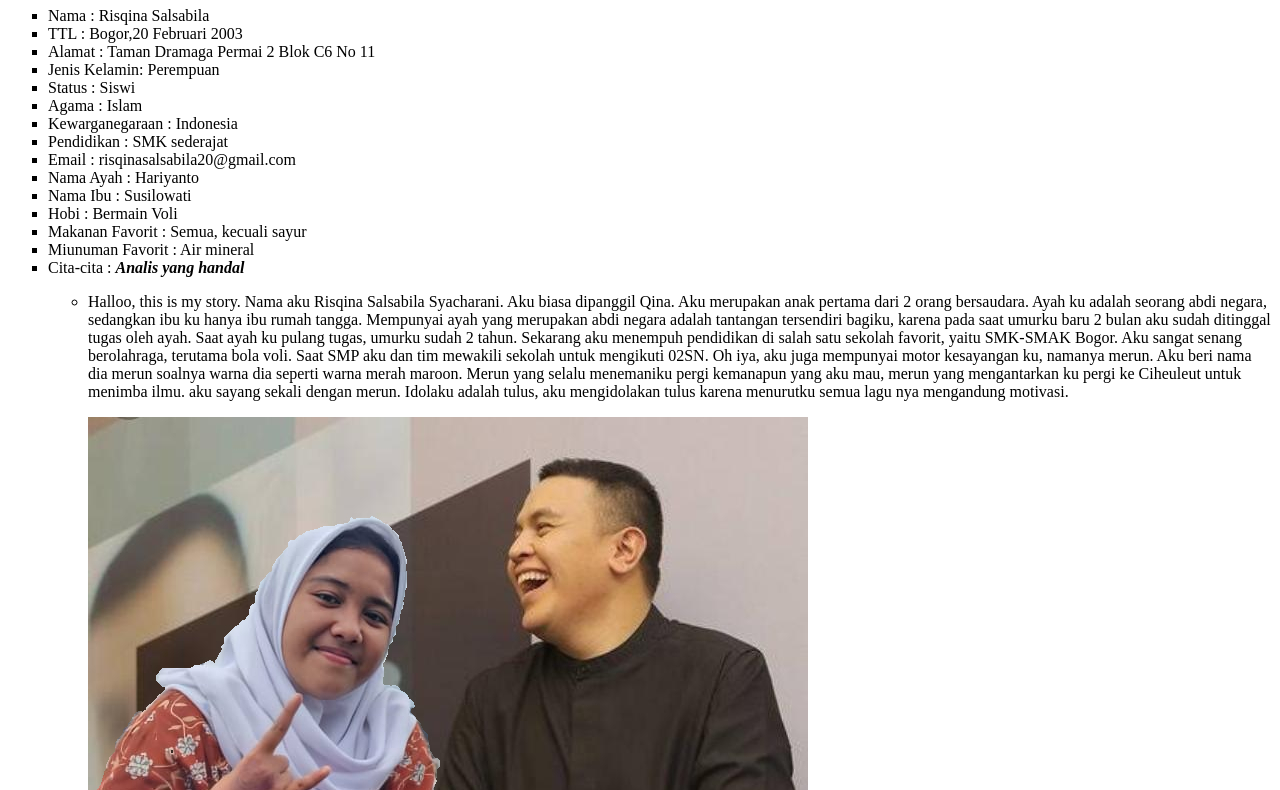
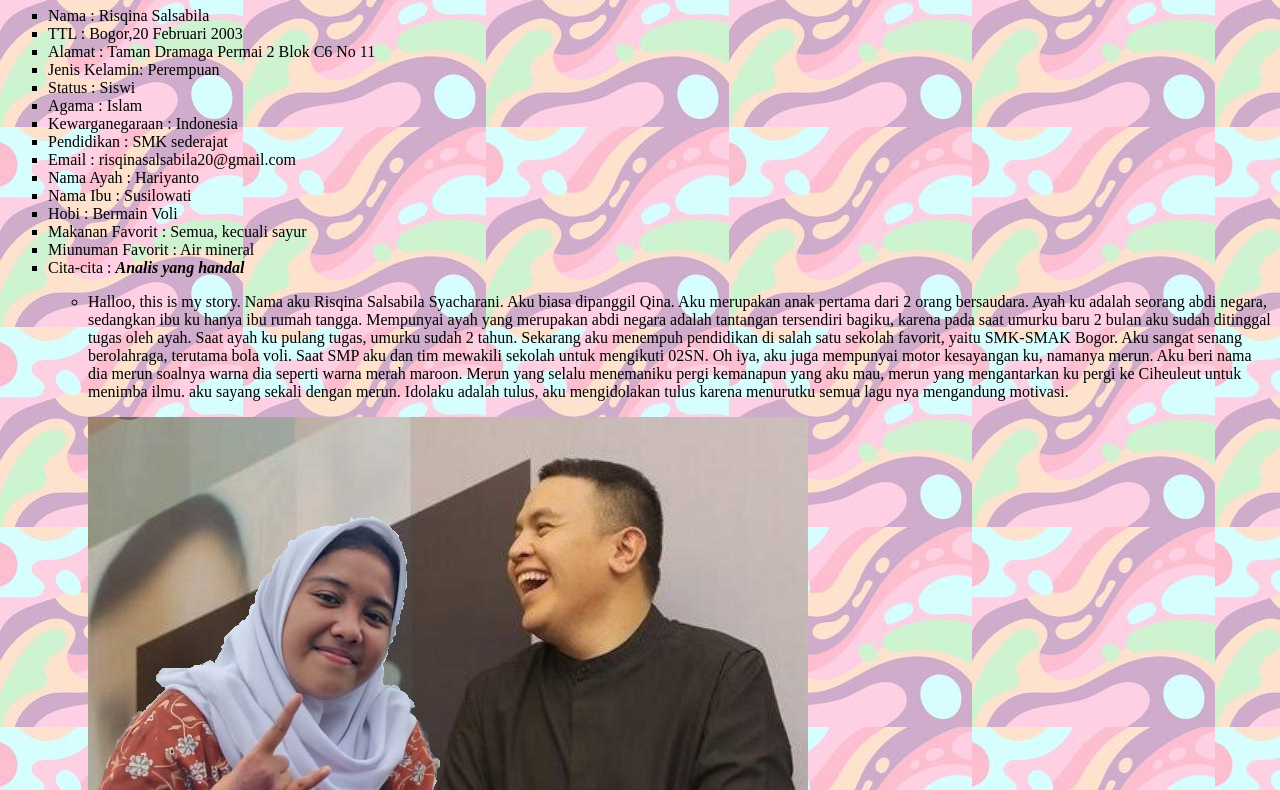
Before and after one commit to risqinasalsabila/risqinasalsabila.github.io, a plain HTML site: page index.html in a window 1280 px wide. Shown: the part 73-863 px from the top of the page. Drawn offline with Linux system fonts and the light colour scheme.

Commit message:
Update rider.css

```diff
--- a/rider.css
+++ b/rider.css
@@ -1,3 +1,3 @@
-body {background-image: url('Pastel_Background.jpg')";}
+body {background-image: url('Pastel_Background.jpg'); background-attachment: fixed;backgrbackg:}
 b {color: black}
 ul {color:black}
```
